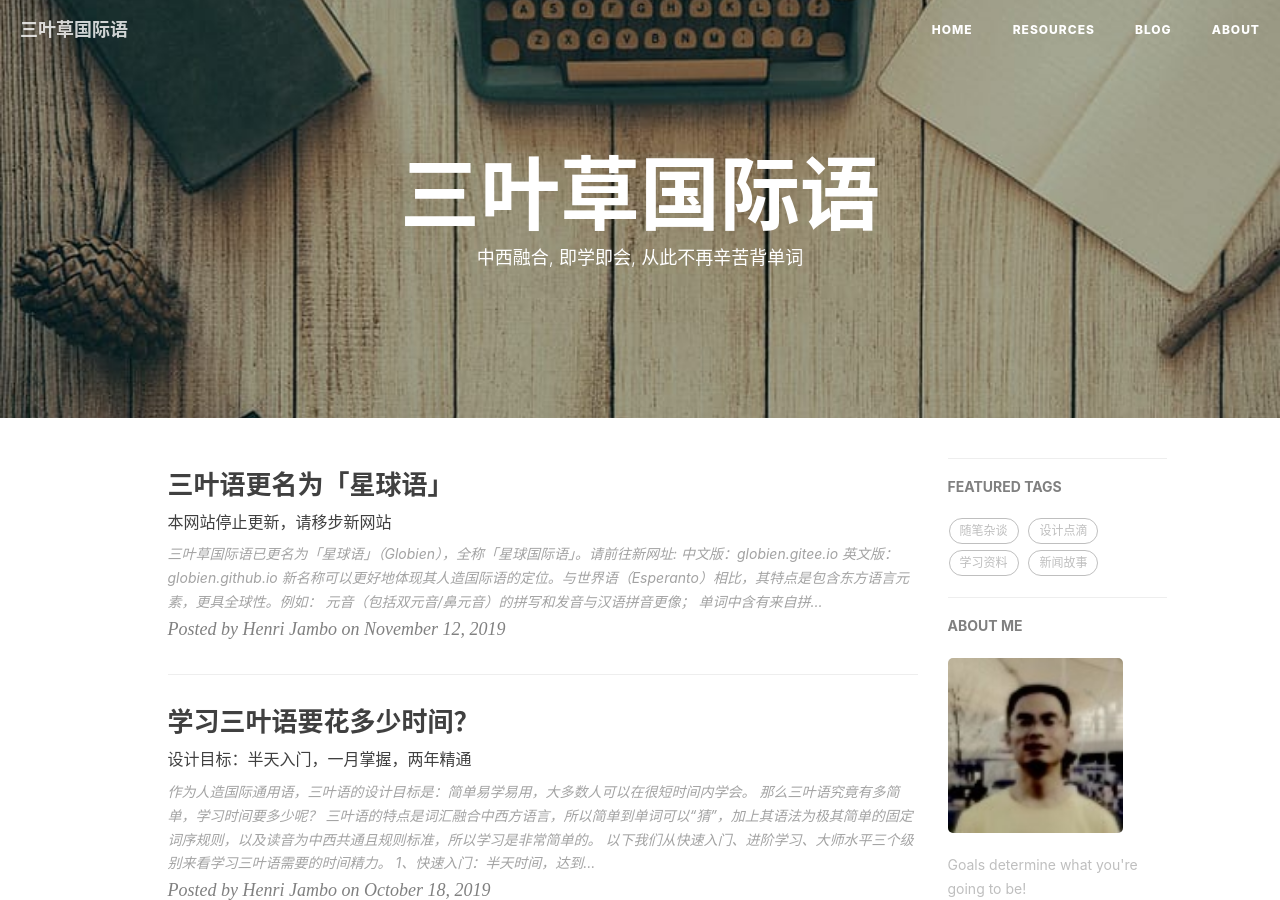
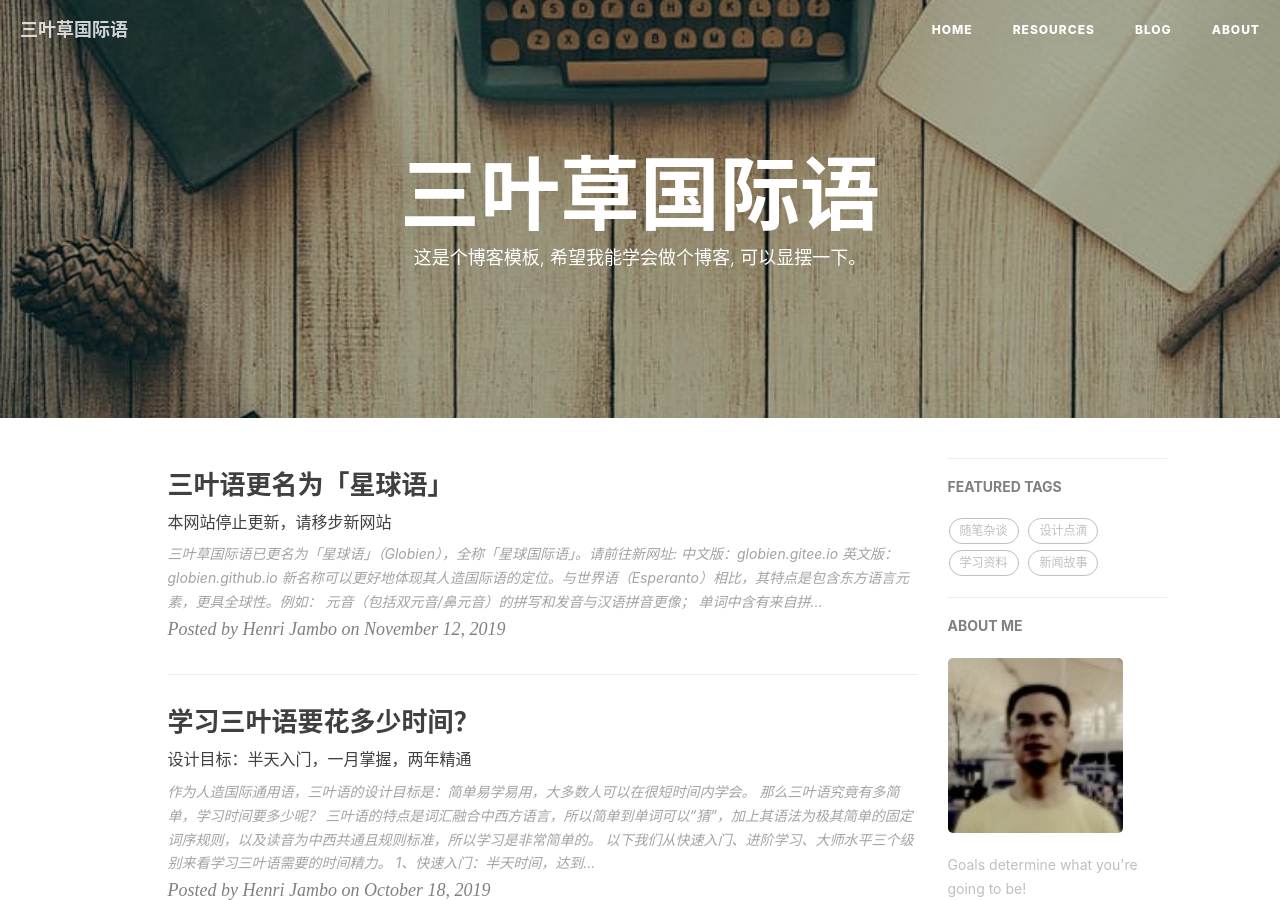
Before and after one commit to imliyucai/imliyucai.github.io, a Jekyll site: the page built from index.html, in a window 1280 px wide and 900 px high. Built offline with Jekyll 4.4.1, drawn with Linux system fonts in a browser that asks for light colours; nearby versions of some CDN libraries; the list of posts is cut into pages by our own code; comment, search, counter and statistics services are not loaded.

Commit message:
Update index.html for test

```diff
--- a/index.html
+++ b/index.html
@@ -1,6 +1,6 @@
 ---
 layout: page
-description: "中西融合, 即学即会, 从此不再辛苦背单词"
+description: "这是个博客模板, 希望我能学会做个博客, 可以显摆一下。"
 ---
 
 <!--
```
